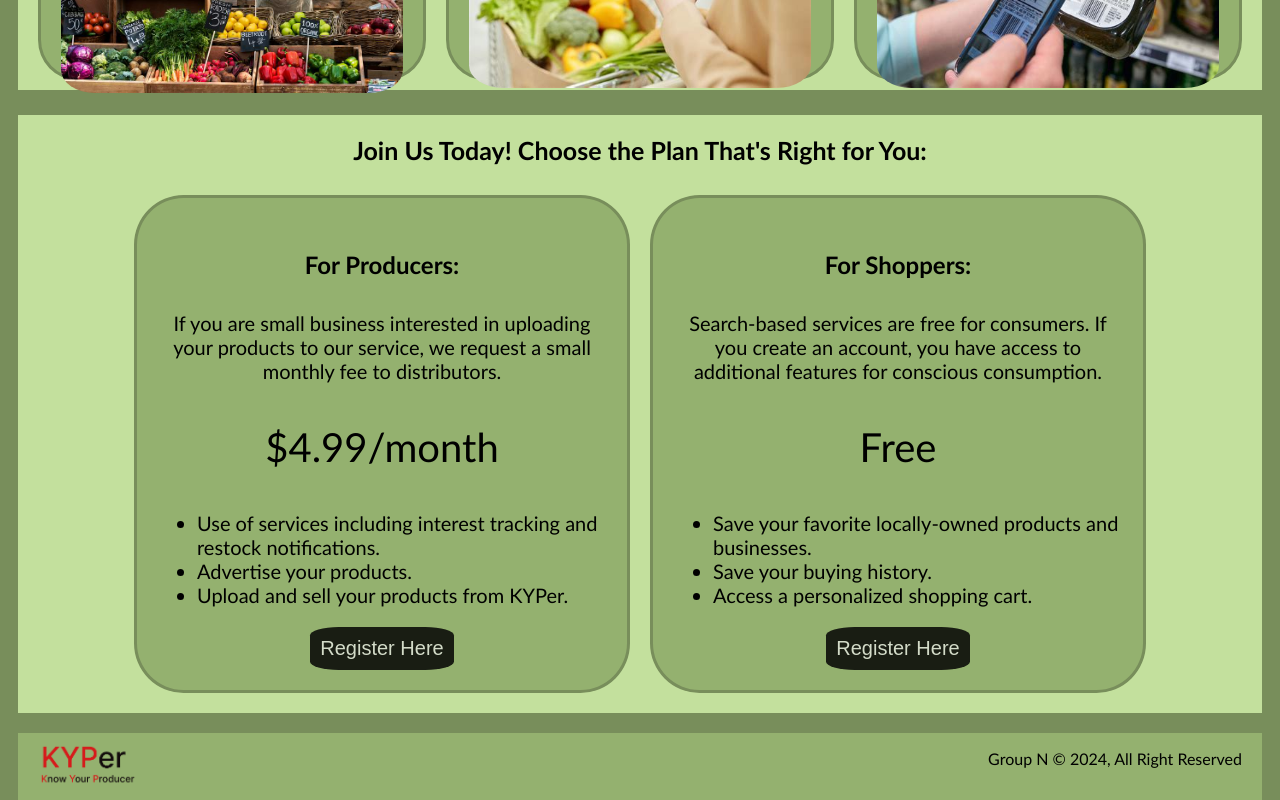
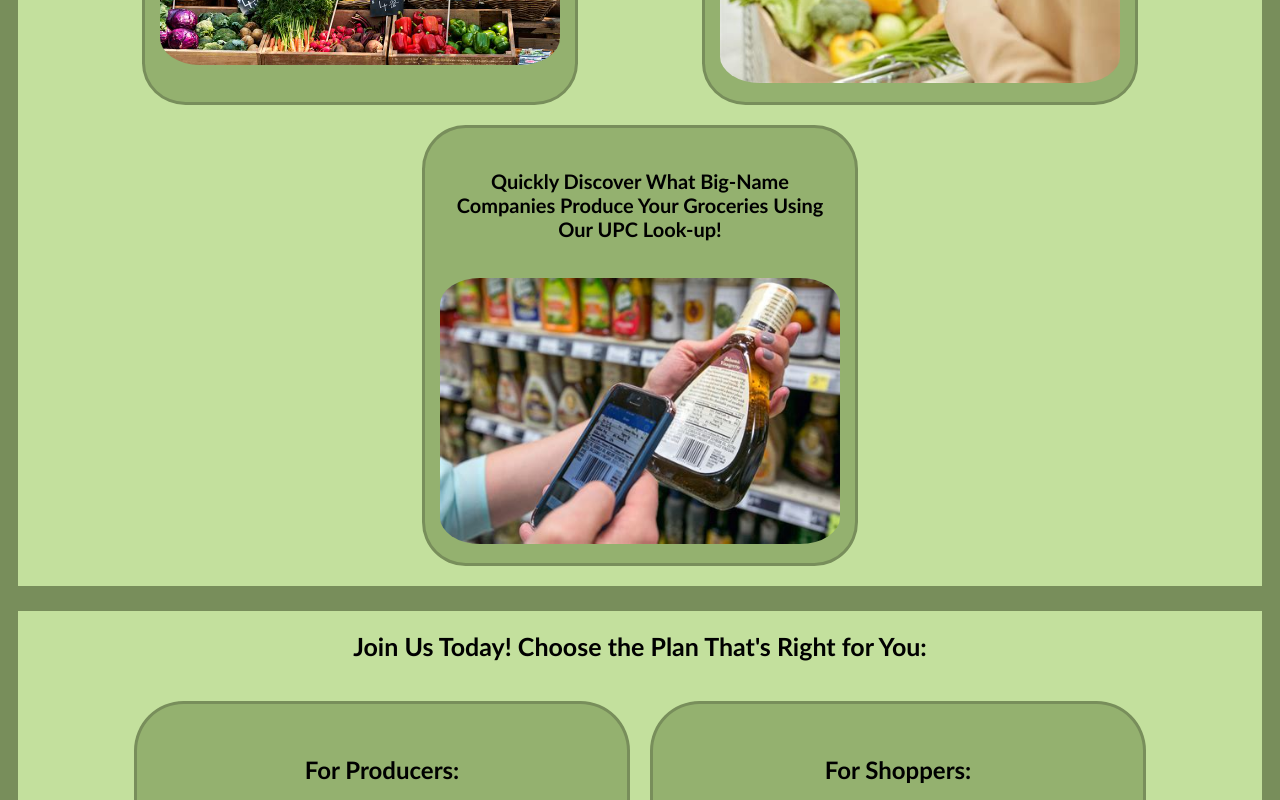
Before and after one commit to logbasem/Software_Engineering, a React (Create React App) app: page / in a window 1280 px wide. Shown: the part 580-1380 px from the top of the page. Built offline with nearby package versions, Linux system fonts and the light colour scheme.

Commit message:
Fixed Flex Box Alignment

```diff
--- a/src/css-html/index.css
+++ b/src/css-html/index.css
@@ -16,31 +16,31 @@ html {
 
 .features {
   display:inline-flex; /* Make children inline */
-  justify-content: space-between; /* Equally distribute space between children */
+  justify-content: space-evenly; /* Equally distribute space between children */
   padding: 10px;
-
+  flex-wrap: wrap;
 }
 
 .features-1,
 .features-2,
 .features-3 {
   flex: 1; /* Equal width for each section */
-  margin: 0 10px; /* Add some spacing between sections */
+  margin: 10px 10px; /* Add some spacing between sections */
   text-align: center; /* Center align text within each section */
   background-color: #94B16F;
   border-radius: 10%;
-  padding: 20px;
   max-width: 400px;
   font-size: 20px;
   border-style: solid;
   border-color: #788E5B;
-
+  padding: 15px;
+  min-width: 400px;
 }
 
 .features-1 h4,
 .features-2 h4,
 .features-3 h4 {
-  height: 30%;
+  min-width: 250px;
 }
 
 .features img {
@@ -48,6 +48,7 @@ html {
   max-width: 400px; /* Set a maximum width for the images */
   height: auto; /* Maintain aspect ratio */
   border-radius: 10%;
+  margin-top: 10px;
 }
 
 .payment-plans {
@@ -60,6 +61,8 @@ html {
   display: inline-flex;
   margin-bottom: 10px;
   padding: 10px;
+  flex-wrap: wrap;
+  justify-content: space-evenly;
 }
 
 .payment-plans h3 {
@@ -71,13 +74,14 @@ html {
 .producer-plan,
 .shopper-plan {
   flex: 1; /* Equal width for both sections */
-  margin: 0 10px; /* Add some spacing between sections */
+  margin: 10px 10px; /* Add some spacing between sections */
   display: inline-block; /* Display sections side by side */
   vertical-align: top; /* Align sections to the top */
   background-color: #94B16F;
   border-radius: 10%;
   padding: 20px;
   max-width: 450px;
+  min-width: 400px;
   font-size: 20px;
   border-style: solid;
   border-color: #788E5B;
```
